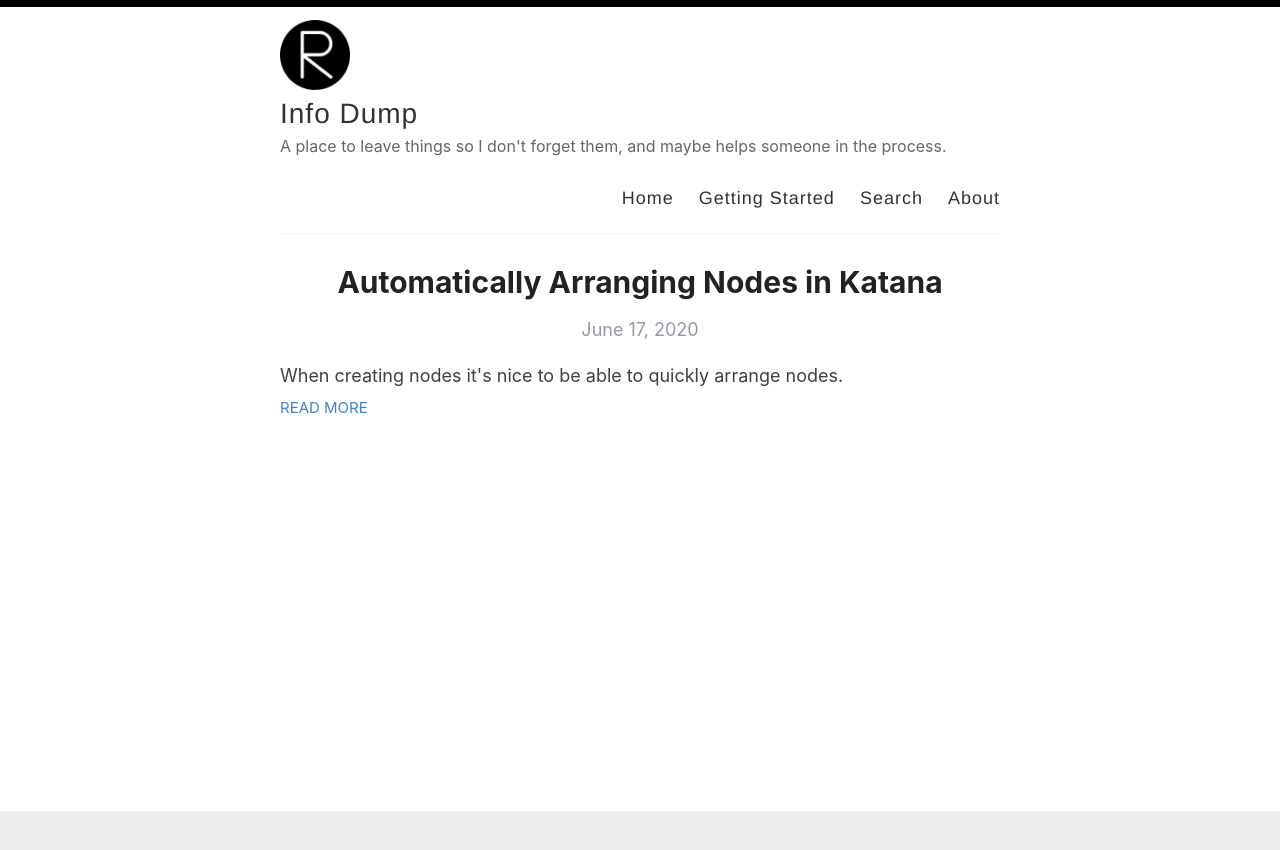
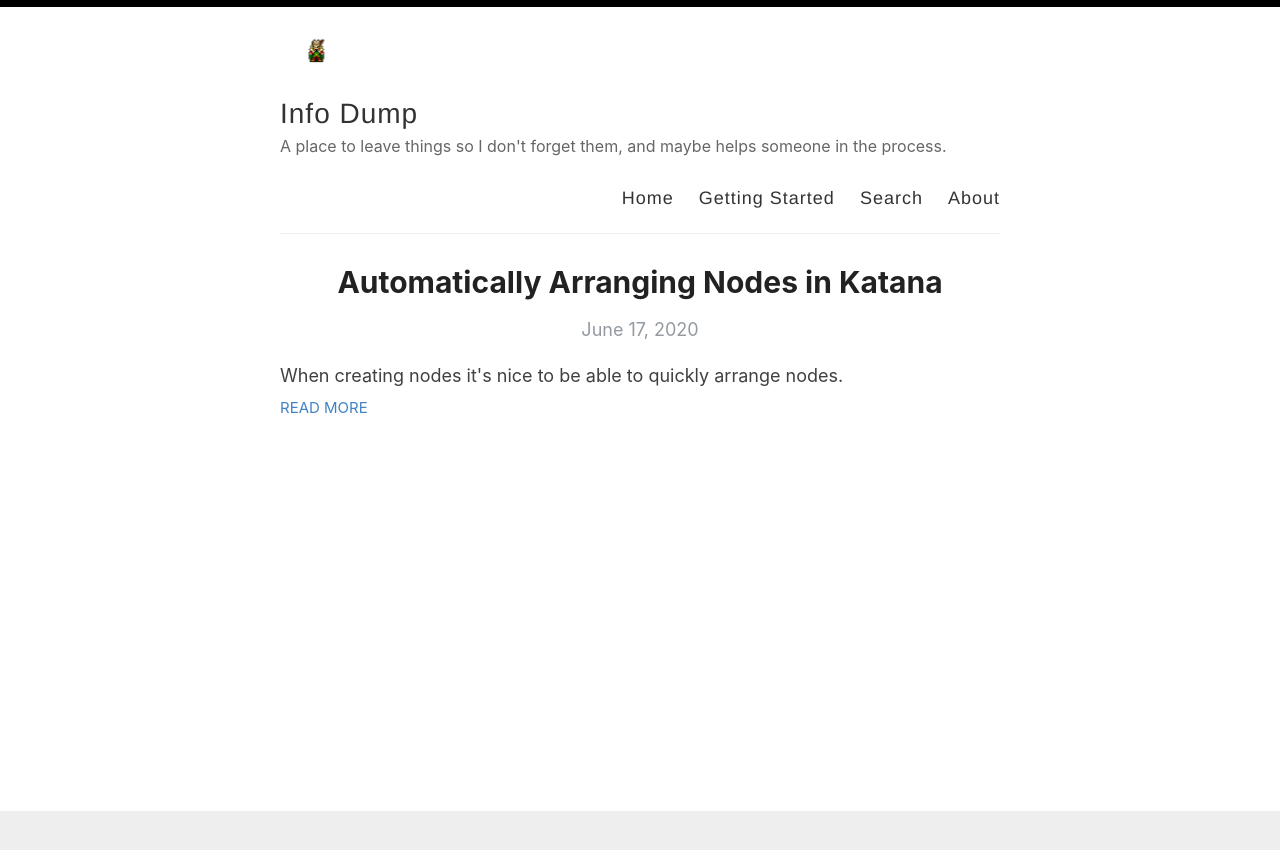
Before and after one commit to rfletchr/rfletchr.github.io, a Jekyll site: the page built from index.html, in a window 1280 px wide. Shown: the top 850 px of the page. Built offline with Jekyll 4.4.1, drawn with Linux system fonts in a browser that asks for light colours; the list of posts is cut into pages by our own code.

Commit message:
change logo

```diff
--- a/_config.yml
+++ b/_config.yml
@@ -12,7 +12,7 @@ author: Rob Fletcher
 description: "A place to leave things so I don't forget them, and maybe helps someone in the process."
 
 # URL of your avatar or profile pic (you could use your GitHub profile pic)
-avatar: /images/reverie.png
+avatar: /images/logo.gif
 
 #
 # Flags below are optional
```
Also changed, not shown: images/logo.gif (added).
